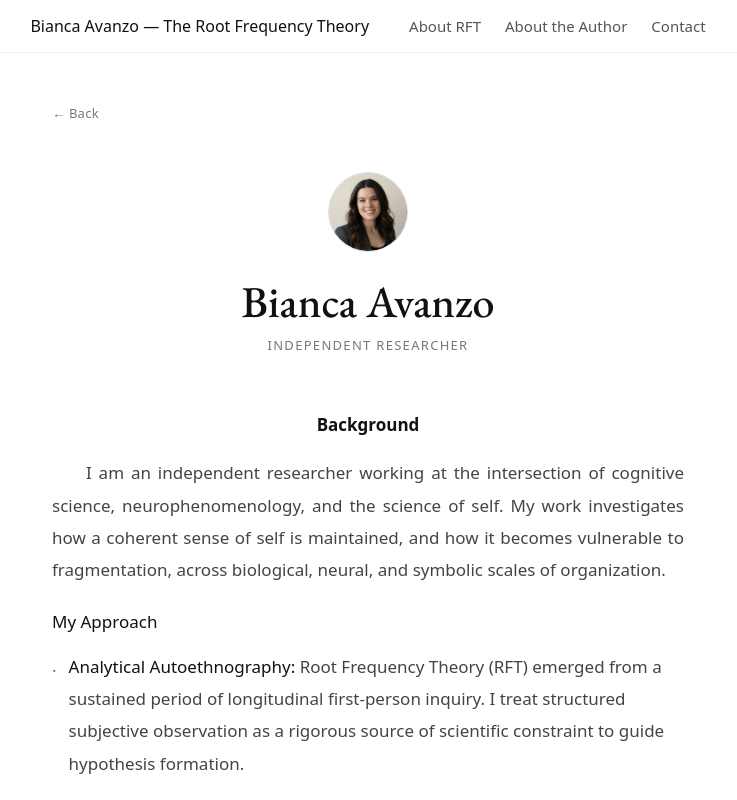
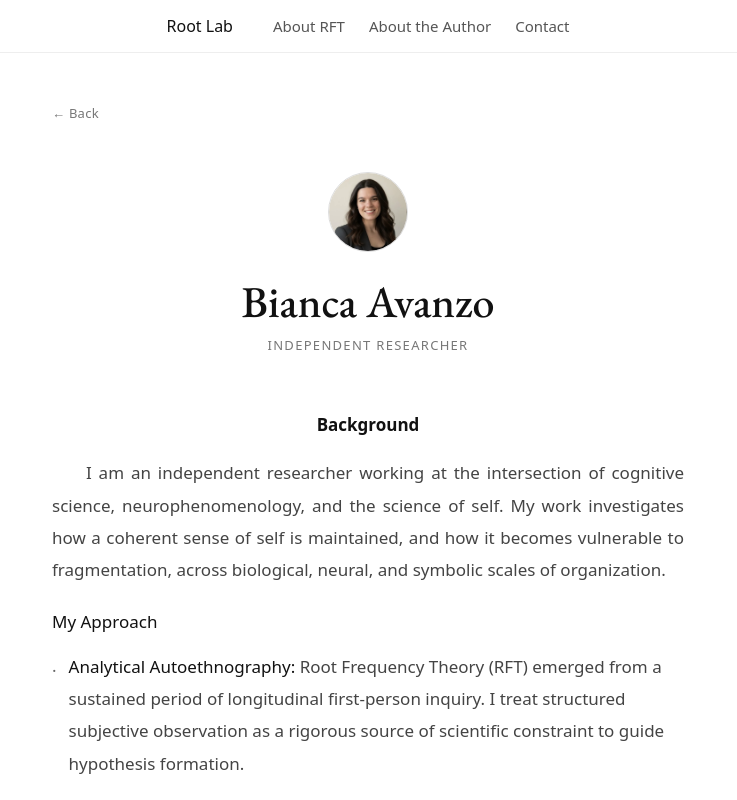
Before and after one commit to biaavanzo/avanzorft.github.io, a Next.js app: page /about-the-author in a window 1280 px wide. Shown: the top 800 px of the page, without its empty margins (272-1009 px from the left). Built offline with nearby package versions, Linux system fonts and the light colour scheme.

Commit message:
rebrand navbar all pages

```diff
--- a/app/about-the-author/page.tsx
+++ b/app/about-the-author/page.tsx
@@ -17,7 +17,7 @@ export default function AboutTheAuthor() {
           alignItems: "center", justifyContent: "center", gap: 40, padding: "14px 0",
         }}>
           <a href="/" style={{ fontSize: 16, fontWeight: 500, color: "#111", fontFamily: "system-ui", whiteSpace: "nowrap", textDecoration: "none" }}>
-            Bianca Avanzo — The Root Frequency Theory
+            Root Lab
           </a>
           <nav style={{ display: "flex", gap: 24 }}>
             <a href="/the-paper" style={{ fontSize: 15, color: "#555", textDecoration: "none", fontFamily: "system-ui", whiteSpace: "nowrap" }}>About RFT</a>
--- a/app/contact/page.tsx
+++ b/app/contact/page.tsx
@@ -68,7 +68,7 @@ export default function Contact() {
             <header style={{ position: "fixed", top: 0, left: 0, right: 0, zIndex: 100, background: "#fff", borderBottom: "1px solid #eee", padding: "0 32px" }}>
                 <div style={{ maxWidth: 900, margin: "0 auto", display: "flex", alignItems: "center", justifyContent: "center", gap: 40, padding: "14px 0" }}>
                     <a href="/" style={{ fontSize: 16, fontWeight: 500, color: "#111", fontFamily: "system-ui", whiteSpace: "nowrap", textDecoration: "none" }}>
-                        Bianca Avanzo — The Root Frequency Theory
+                        Root Lab
                     </a>
                     <nav style={{ display: "flex", gap: 24 }}>
                         <a href="/the-paper" style={navLink}>About RFT</a>
--- a/app/the-paper/page.tsx
+++ b/app/the-paper/page.tsx
@@ -114,7 +114,7 @@ export default function ThePaper() {
 
             <header>
                 <div className="header-inner">
-                    <a href="/" className="header-name">Bianca Avanzo — The Root Frequency Theory</a>
+                    <a href="/" className="header-name">Root Lab</a>
                     <nav>
                         <a href="/the-paper">About RFT</a>
                         <a href="/about-the-author">About the Author</a>
```
